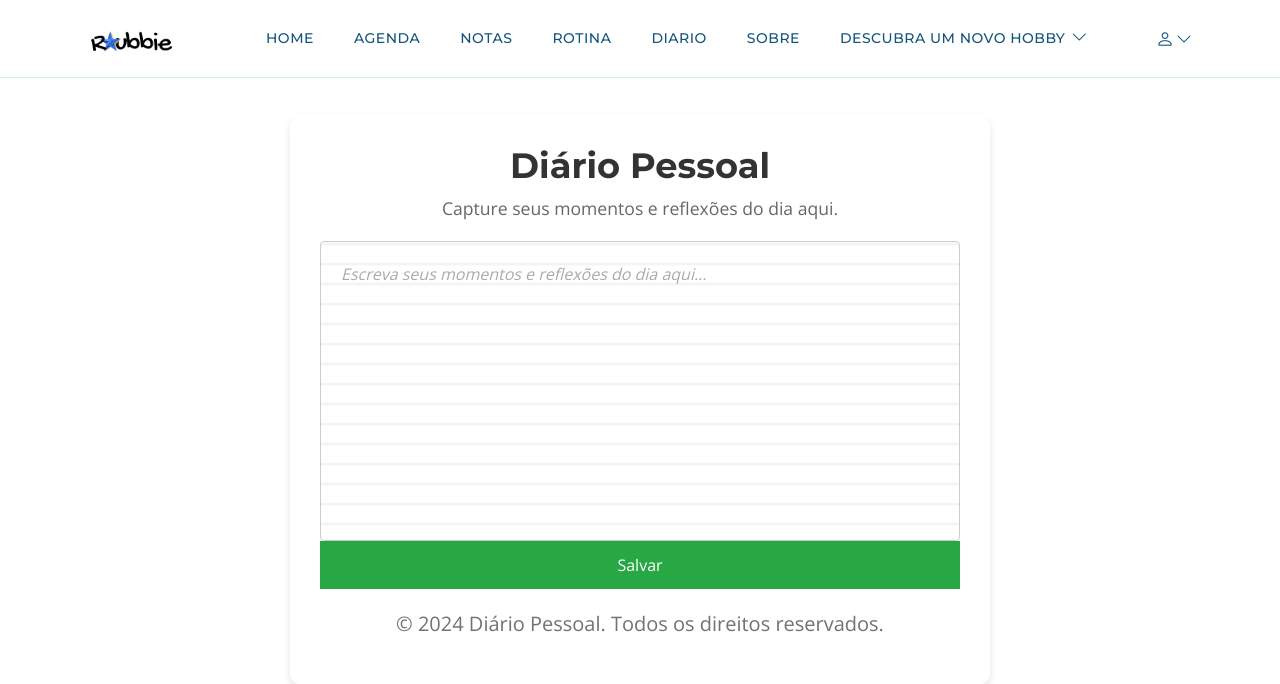
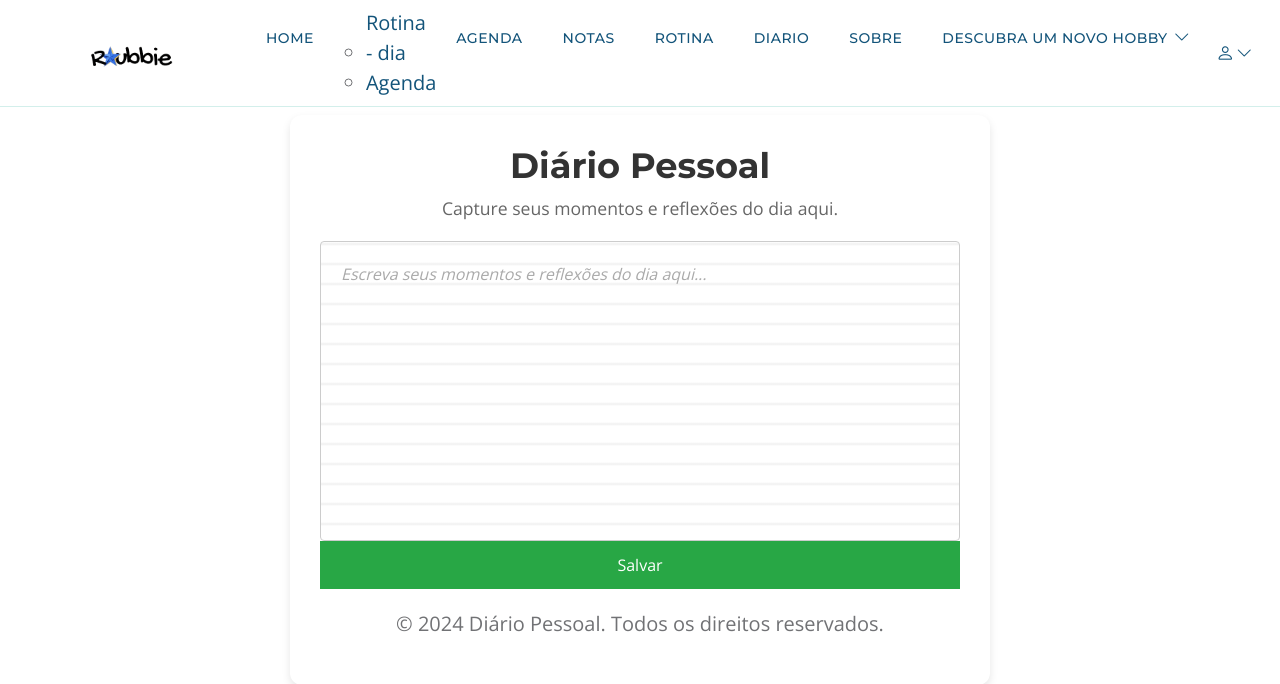
Before and after one commit to emillycaaroline/roubbie, a PHP site: page /roubbie/diario.php in a window 1280 px wide; the page is wider, and only the part inside the window is pictured. Shown: the top 684 px of that part. Run offline with PHP 8.4, Linux system fonts and the light colour scheme.

Commit message:
arquivo criado para padrao com uso de include para importar

```diff
--- a/includes/footer.php
+++ b/includes/footer.php
@@ -1,5 +1,4 @@
 <!-- footer.php -->
-    <!-- Rodapé -->
     <footer class="site-footer">
         <div class="container">
             <div class="row">
--- a/includes/header.php
+++ b/includes/header.php
@@ -77,6 +77,15 @@
                     <li class="nav-item">
                         <a class="nav-link click" href="index.php">Home</a>
                     </li>
+
+                    <nav>
+    <ul>
+        <li><a href="http://localhost/roubbie/projeto_fullcalendar_js_php-master/rotina.php">Rotina - dia</a></li>
+        <li><a href="http://localhost/roubbie/projeto_fullcalendar_js_php-master/index.php">Agenda</a></li>
+    </ul>
+</nav>
+
+
                     <li class="nav-item">
                         <a class="nav-link click" href="http://localhost/roubbie/projeto_fullcalendar_js_php-master/index.php">Agenda</a>
                     </li>
```
